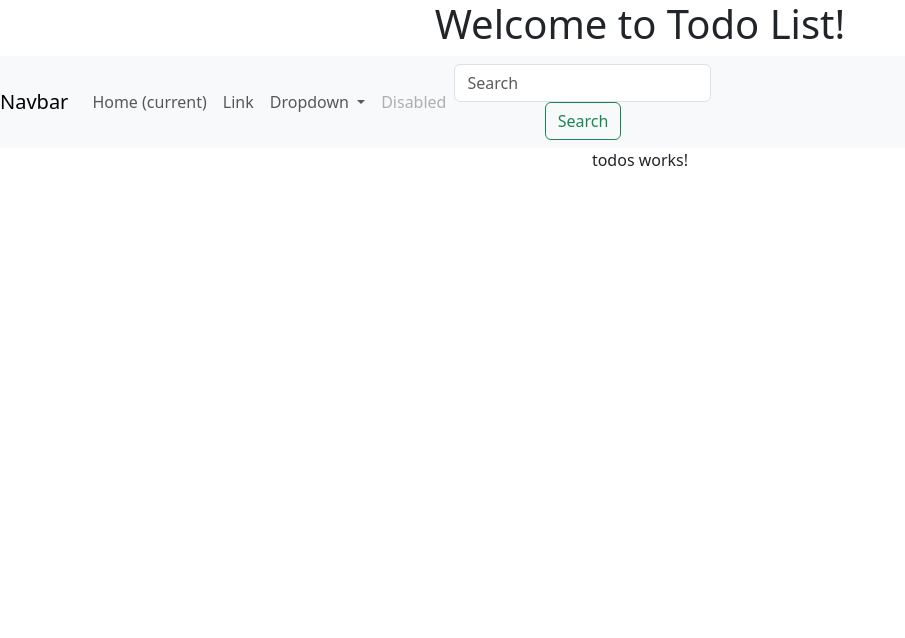
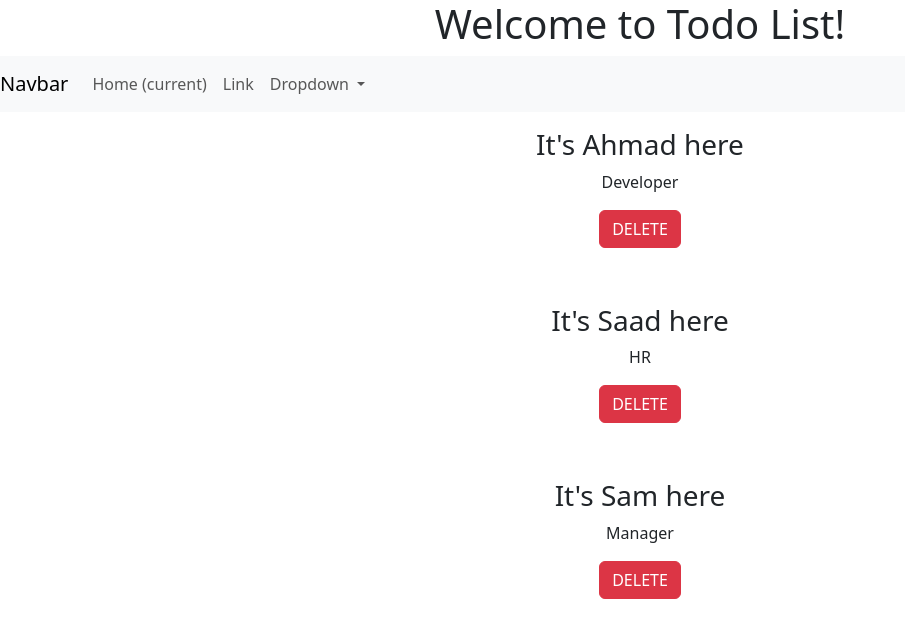
Before and after one commit to arslan-rt/angular_ToDoList, an Angular app: page / in a window 1280 px wide. Shown: the top 638 px of the page, without its empty margins (0-905 px from the left). Built offline with nearby package versions, Linux system fonts and the light colour scheme.

Commit message:
After delete the item from list of Todo's

```diff
--- a/angular.json
+++ b/angular.json
@@ -27,7 +27,8 @@
               "./node_modules/bootstrap/dist/css/bootstrap.min.css"
             ],
             "scripts": [
-              "./node_modules/bootstrap/dist/js/bootstrap.js"
+              "./node_modules/bootstrap/dist/js/bootstrap.js",
+              "./node_modules/jquery/dist/jquery.js"
             ]
           },
           "configurations": {
--- /dev/null
+++ b/src/app/MyComponents/todo-item/todo-item.component.html
@@ -0,0 +1,10 @@
+<div class="my-3">
+  <h3>
+    {{todo.title}}
+  </h3>
+  <p>
+    {{todo.desc}}
+  </p>
+  <button class="btn btn-danger" (click) ="onClick(todo)">DELETE</button>
+</div>
+<br>
--- /dev/null
+++ b/src/app/MyComponents/todo-item/todo-item.component.ts
@@ -0,0 +1,21 @@
+import { Component, OnInit, Input, Output, EventEmitter} from '@angular/core';
+import { toDo } from "../../toDo";
+
+@Component({
+  selector: 'app-todo-item',
+  templateUrl: './todo-item.component.html',
+  styleUrls: ['./todo-item.component.css']
+})
+export class TodoItemComponent implements OnInit {
+
+  @Input() todo: toDo;
+  @Output() todoDelete: EventEmitter<toDo> = new EventEmitter();
+  constructor() { }
+
+  ngOnInit() {
+  }
+
+  onClick(todo: toDo){
+    this.todoDelete.emit(todo);
+  }
+}
--- a/src/app/MyComponents/todos/todos.component.html
+++ b/src/app/MyComponents/todos/todos.component.html
@@ -1,3 +1,3 @@
-<p>
-  todos works!
-</p>
+<div *ngFor = "let todo of todos">
+  <app-todo-item [todo]="todo" (todoDelete) = "deleteTodo($event)"></app-todo-item>
+</div>
--- a/src/app/MyComponents/todos/todos.component.ts
+++ b/src/app/MyComponents/todos/todos.component.ts
@@ -1,15 +1,37 @@
 import { Component, OnInit } from '@angular/core';
-
+import { toDo } from "../../toDo";
 @Component({
   selector: 'app-todos',
   templateUrl: './todos.component.html',
   styleUrls: ['./todos.component.css']
 })
 export class TodosComponent implements OnInit {
-
-  constructor() { }
+  todos:toDo[];
+  constructor() {
+    this.todos = [
+      {
+        sno:1,
+        title: "It's Ahmad here",
+        desc: "Developer"
+      },
+      {
+        sno:2,
+        title: "It's Saad here",
+        desc: "HR"
+      },
+      {
+        sno:3,
+        title: "It's Sam here",
+        desc: "Manager"
+      }
+    ]
+  }
 
   ngOnInit() {
   }
 
+  deleteTodo(todo:toDo){
+    const index = this.todos.indexOf(todo);
+    this.todos.splice(index, 1);
+  }
 }
--- a/src/app/app.component.html
+++ b/src/app/app.component.html
@@ -28,15 +28,10 @@
             <a class="dropdown-item" href="#">Something else here</a>
           </div>
         </li>
-        <li class="nav-item">
-          <a class="nav-link disabled" href="#">Disabled</a>
-        </li>
       </ul>
-      <form class="form-inline my-2 my-lg-0">
-        <input class="form-control mr-sm-2" type="search" placeholder="Search" aria-label="Search">
-        <button class="btn btn-outline-success my-2 my-sm-0" type="submit">Search</button>
-      </form>
     </div>
   </nav>
-  <app-todos></app-todos>
+  <div class="container-fluid">
+    <app-todos></app-todos>
+  </div>
 </div>
--- a/src/app/app.module.ts
+++ b/src/app/app.module.ts
@@ -3,11 +3,13 @@
 
 import { AppComponent } from './app.component';
 import { TodosComponent } from './MyComponents/todos/todos.component';
+import { TodoItemComponent } from './MyComponents/todo-item/todo-item.component';
 
 @NgModule({
   declarations: [
     AppComponent,
-    TodosComponent
+    TodosComponent,
+    TodoItemComponent
   ],
   imports: [
     BrowserModule
--- /dev/null
+++ b/src/app/toDo.ts
@@ -0,0 +1,5 @@
+export class toDo{
+    sno: number
+    title: string
+    desc: string
+}
```
Also changed, not shown: src/app/MyComponents/todo-item/todo-item.component.css (added), 1 other file (tests, documents, lock files or other folders).
